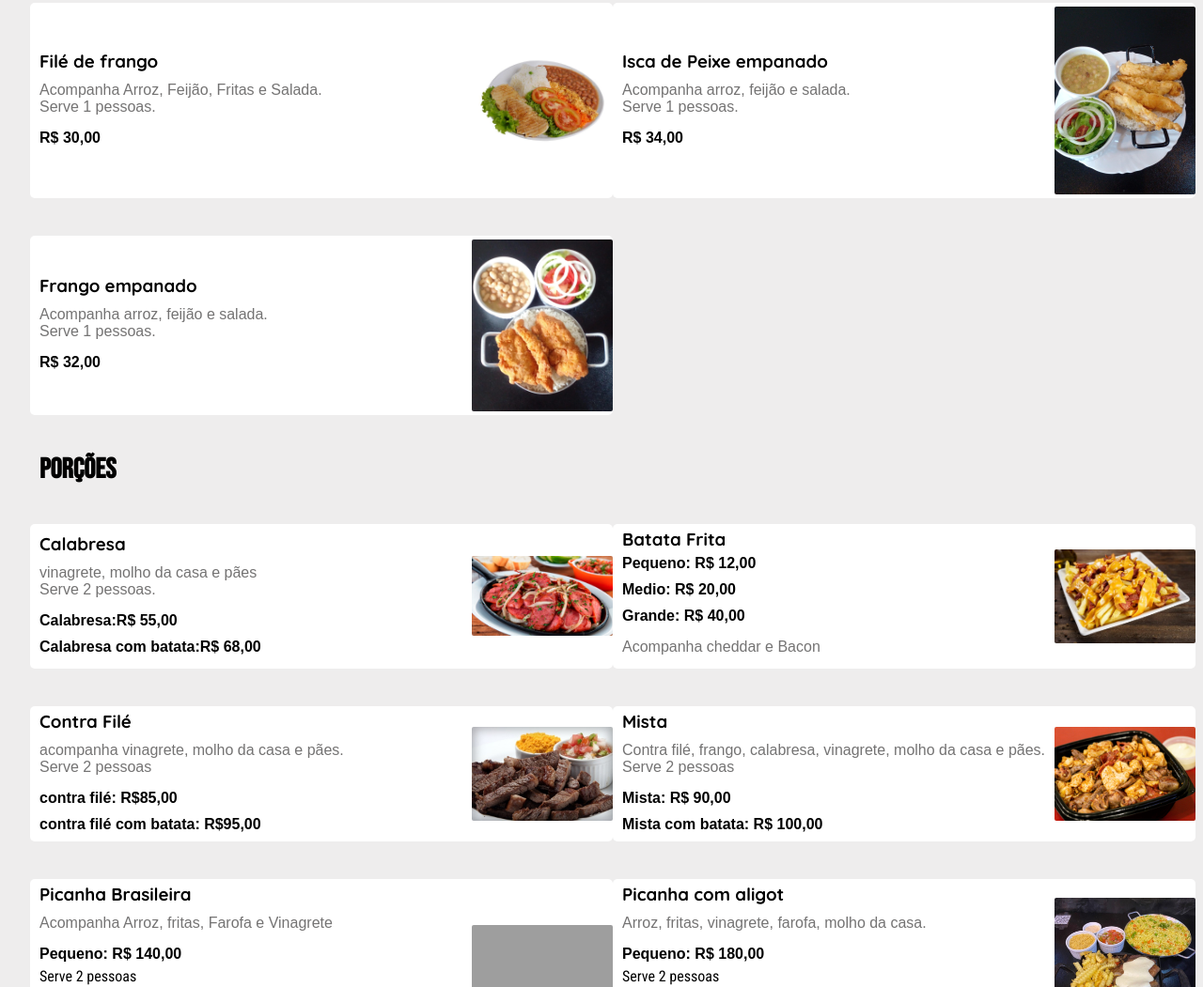
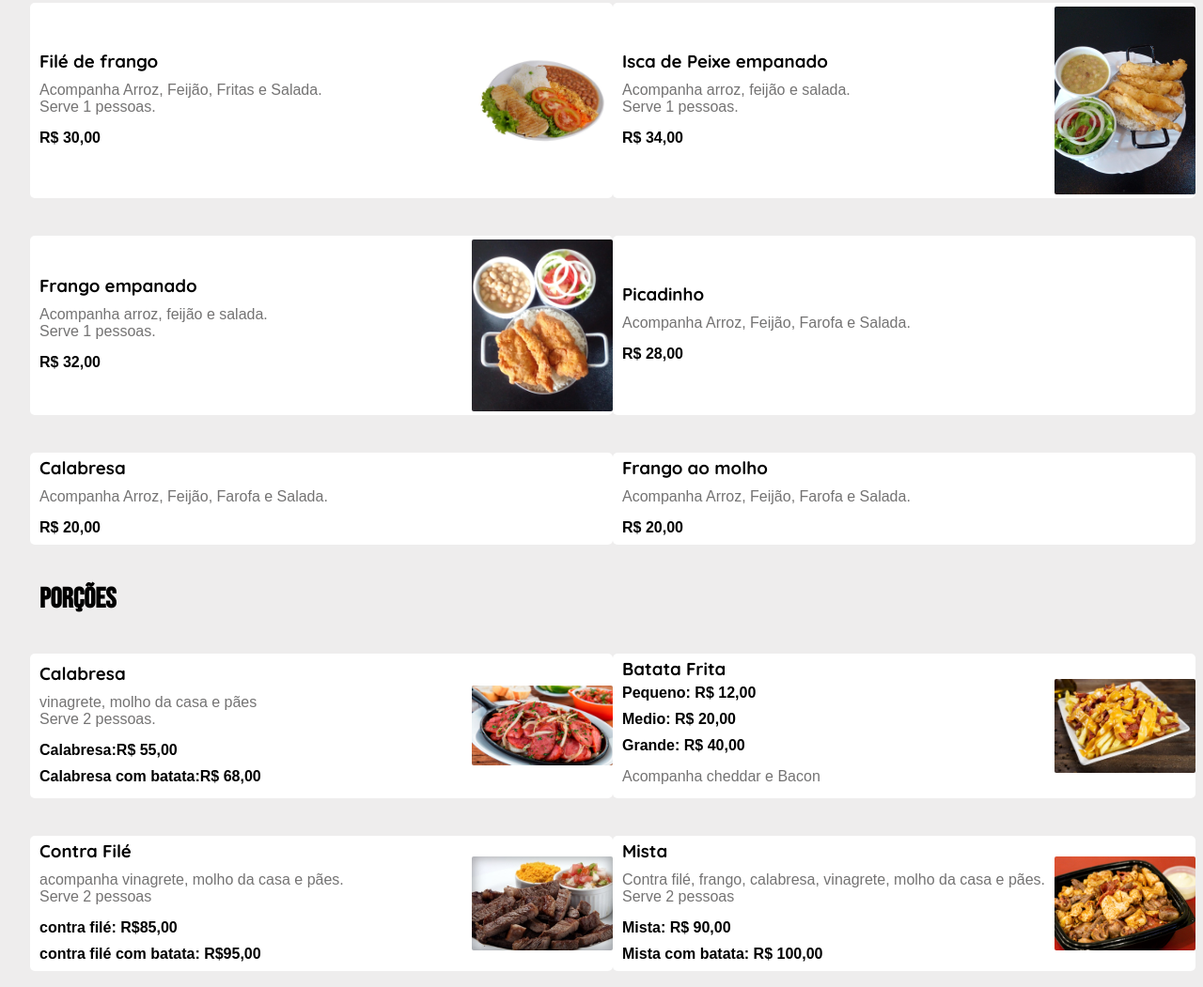
Before and after one commit to Matheus-sp12/oBahiaGastrobar, a website: page index.html in a window 1280 px wide. Shown: the part 2361-3412 px from the top of the page at 94% size. Drawn offline with nearby package versions, Linux system fonts and the light colour scheme; grey boxes are pictures that could not be loaded.

Commit message:
inclusão de pratos

```diff
--- a/index.html
+++ b/index.html
@@ -514,9 +514,41 @@
                         </div>
                     </li>
 
+                    <li class="food-line">
+                        <div class="div">
 
+                            <div class="div-block">
+                                <h3 class="tittle-foods">Picadinho</h3>
+                                <p>Acompanha Arroz, Feijão, Farofa e Salada.
+                                </p>
+                                <b>R$ 28,00</b>
+                            </div>
+                        </div>
+                    </li>
 
+                    <li class="food-line">
+                        <div class="div">
 
+                            <div class="div-block">
+                                <h3 class="tittle-foods">Calabresa</h3>
+                                <p>Acompanha Arroz, Feijão, Farofa e Salada.
+                                </p>
+                                <b>R$ 20,00</b>
+                            </div>
+                        </div>
+                    </li>
+
+                                        <li class="food-line">
+                        <div class="div">
+
+                            <div class="div-block">
+                                <h3 class="tittle-foods">Frango ao molho</h3>
+                                <p>Acompanha Arroz, Feijão, Farofa e Salada.
+                                </p>
+                                <b>R$ 20,00</b>
+                            </div>
+                        </div>
+                    </li>
 
                 </ul>
             </section>
```
